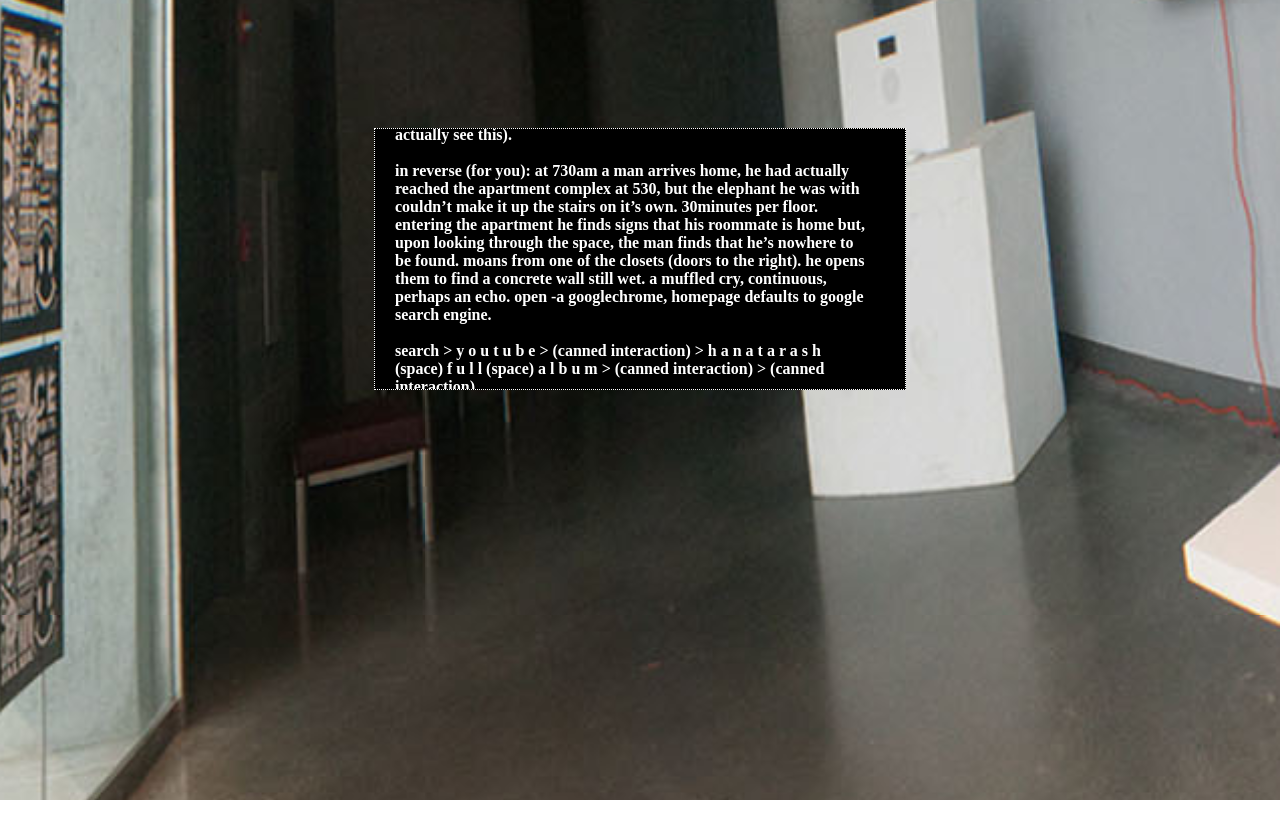
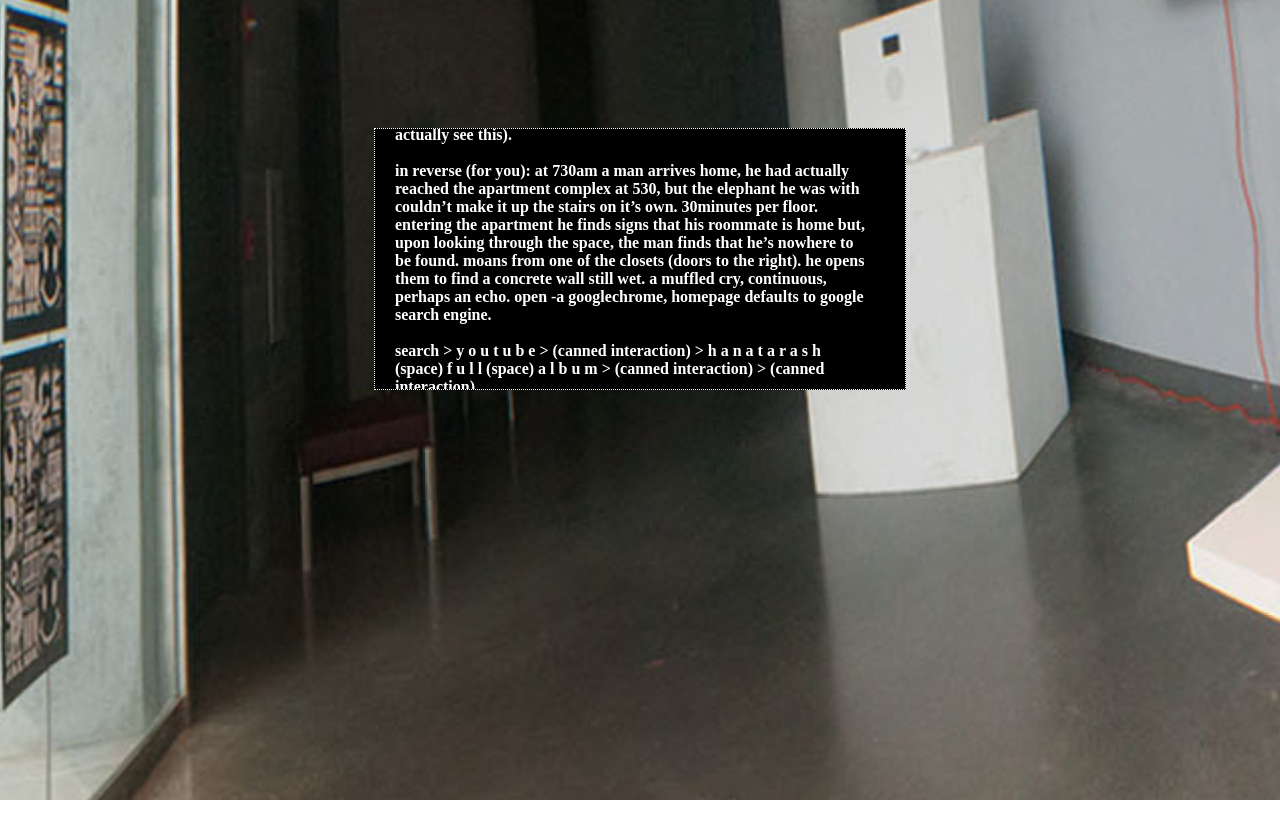
Before and after one commit to rahulshinde/surface-no-2, a plain HTML site: page index.html in a window 1280 px wide. Drawn offline with Linux system fonts and the light colour scheme.

Commit message:
re setting depth

```diff
--- a/index.html
+++ b/index.html
@@ -100,7 +100,7 @@
                 skybox = new MX.TexturedBox({
                     width: 804,
                     height: 804,
-                    depth: 803,
+                    depth: 804,
                     texture: 'img/pano.jpg',
                     overlap: 4 // overlap 1px to eliminate seams
                 })
```
